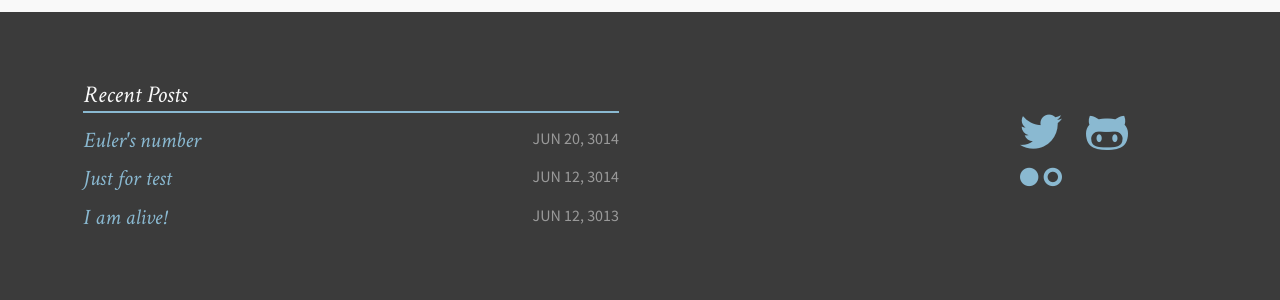
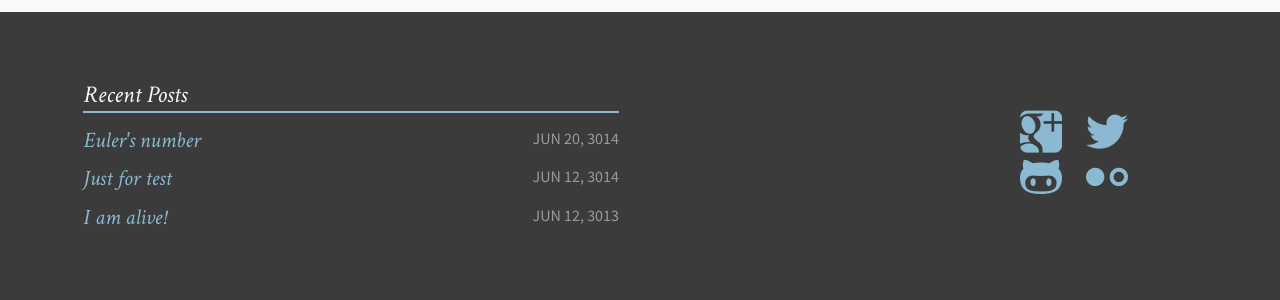
Before and after one commit to snowdj/allanino.github.io, a Jekyll site: the page built from index.md, in a window 1280 px wide. Shown: the part 1118-1418 px from the top of the page. Built offline with Jekyll 4.4.1, drawn with Linux system fonts in a browser that asks for light colours.

Commit message:
Fix Google+ icon name.

```diff
--- a/_includes/footer.html
+++ b/_includes/footer.html
@@ -16,7 +16,7 @@
             {% if site.owner.googleplus %}
             <div>
               <a id="goog" href="https://plus.google.com/{{ site.owner.googleplus }}" target="_blank">
-                <span class="icon-googleplusr"></span>
+                <span class="icon-googleplus"></span>
               </a>
             </div>
             {% endif %}
```
